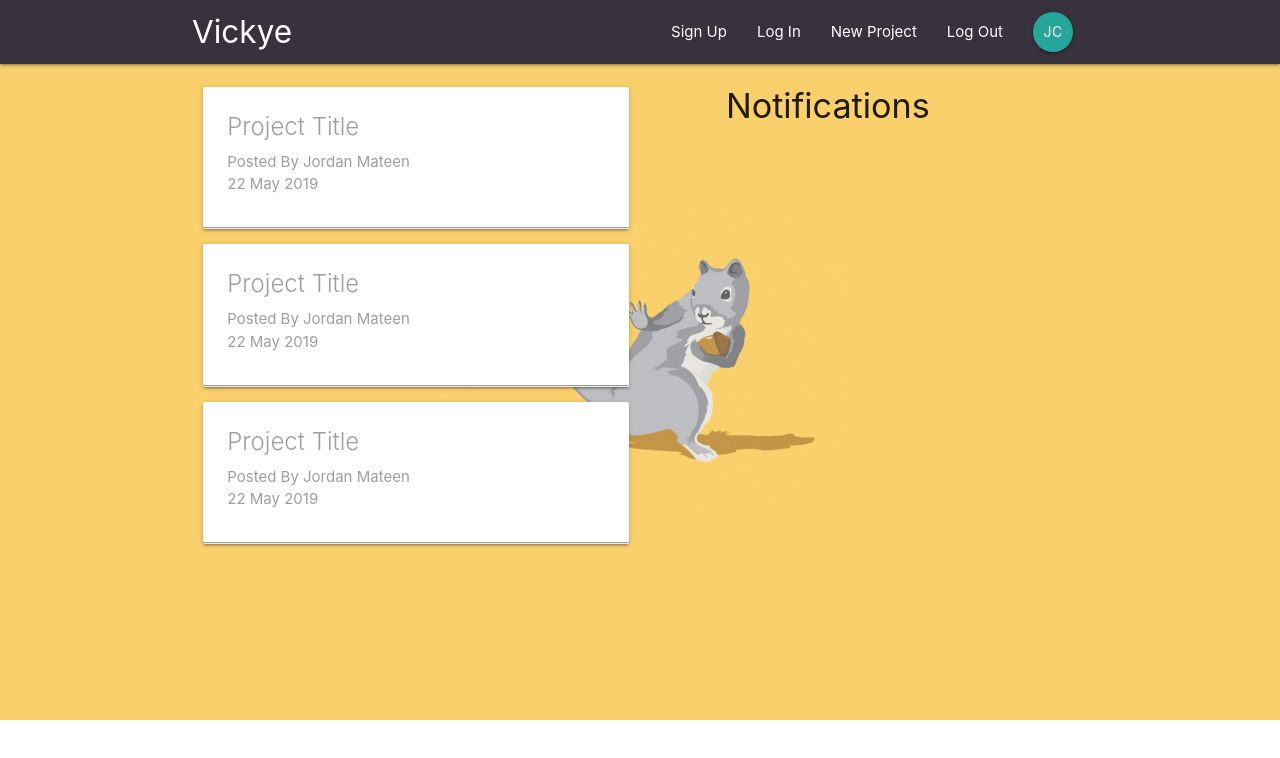
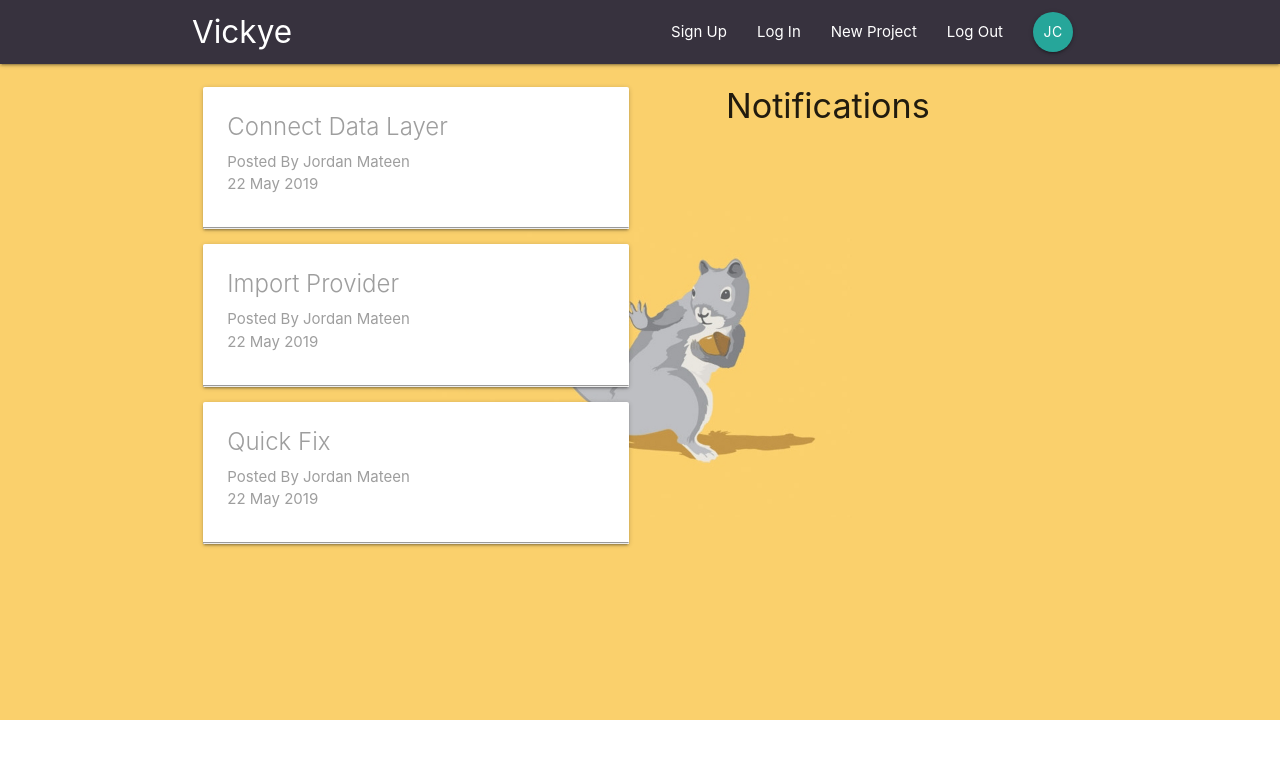
Before and after one commit to jordanmateen/Project_Manager_Tool, a React (Create React App) app: page / in a window 1280 px wide. Shown: the top 758 px of the page. Built offline with nearby package versions, Linux system fonts and the light colour scheme.

Commit message:
adding dummy data into the project card to insure store connection

```diff
--- a/src/components/dashboard/Dashboard.js
+++ b/src/components/dashboard/Dashboard.js
@@ -1,14 +1,17 @@
 import React, { Component } from 'react'
 import Notifications from './Notifications'
 import ProjectList from '../project/ProjectList'
+import { connect } from 'react-redux'
 class Dashboard extends Component{
     render(){
+        const { projects } = this.props
+        console.log(projects)
         return(
             <div className = 'dashbaord container'>
                 <div className="row">
                     <div className="col s12 m6">
                          {/* List of Projects */}
-                        <ProjectList/>
+                        <ProjectList projects = { projects }/>
                     </div>
 
                     <div className="col s12 m5 offset-m1">
@@ -24,4 +27,19 @@
     }
 }
 
-export default Dashboard
+const mapStateToProps = ( state )=>{
+    return {
+        projects : state.project.projects
+    }
+}
+
+const mapDispatchToProps = (dispatch)=>{
+    return {
+
+    }
+}
+
+export default connect(
+    mapStateToProps,
+    mapDispatchToProps,
+)(Dashboard)
--- a/src/components/project/ProjectList.js
+++ b/src/components/project/ProjectList.js
@@ -1,11 +1,15 @@
 import React from 'react'
 import ProjectSummary from './ProjectSummary'
-const ProjectList = ()=>{
+const ProjectList = ( { projects })=>{
+
+    let projectList = projects.map( (project) =>{
+        return (
+             <ProjectSummary project = {project} key = {project.id}/>
+        )
+    })
     return (
         <div className="project-list section">
-            <ProjectSummary/>
-            <ProjectSummary/>
-            <ProjectSummary/>
+            {projects && projectList}
         </div>
     )
 }
--- a/src/components/project/ProjectSummary.js
+++ b/src/components/project/ProjectSummary.js
@@ -1,10 +1,10 @@
 import React from 'react'
 
-const ProjectSummary = ()=>{
+const ProjectSummary = ( { project })=>{
     return(
         <div className = "card project-summary">
             <div className="card-content grey-text darken-3">
-                <span className="card-title ">Project Title</span>
+                <span className="card-title ">{project.title}</span>
                 <p>Posted By Jordan Mateen</p>
                 <p className = 'grey-text'> 22 May 2019</p>
             </div>
--- a/src/store/reducers/projectReducer.js
+++ b/src/store/reducers/projectReducer.js
@@ -1,4 +1,9 @@
 const initialState = {
+    projects : [
+        {id : '1', title : 'Connect Data Layer', content : "Some content"},
+        {id : '2', title : 'Import Provider', content : "Some content"},
+        {id : '3', title : 'Quick Fix', content : "Some content"}
+    ]
 
 }
 
```
